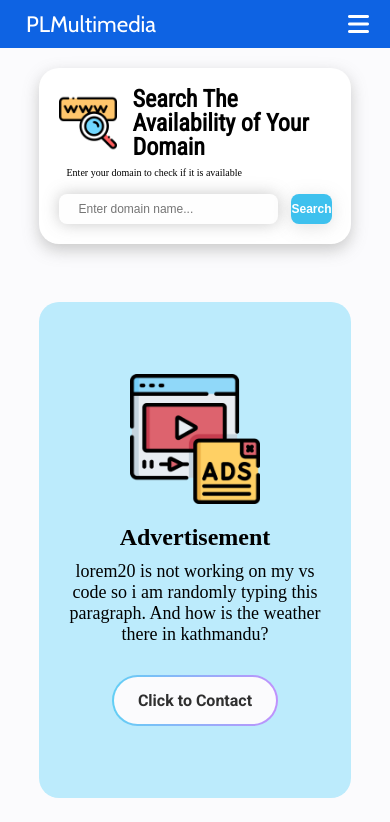
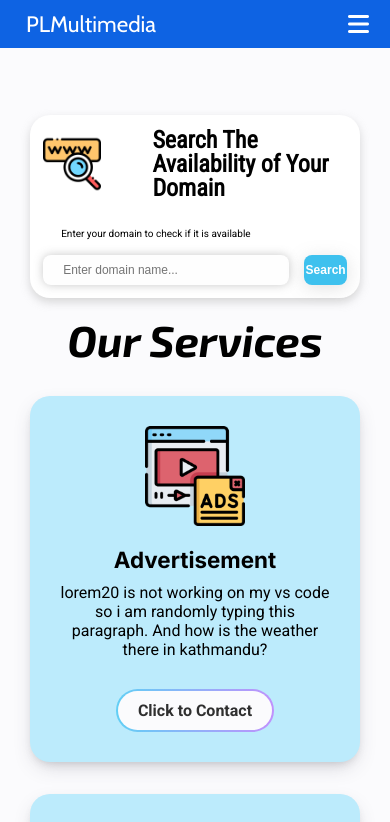
Before and after one commit to SDhakZ/PLMultimedia-Website, a React (Create React App) app: page /services in a window 390 px wide. Shown: the top 822 px of the page. Built offline with nearby package versions, Linux system fonts and the light colour scheme.

Commit message:
"Service-container responsiveness 2"

```diff
--- a/src/components/CSSmodules/NavBar.module.css
+++ b/src/components/CSSmodules/NavBar.module.css
@@ -56,7 +56,7 @@
 /* Active nav link styles */
 .nav-item .active {
   border-bottom: 3px solid white;
-  font-size: 1.5rem;
+  font-size: 1.4rem;
   font-weight: bold;
   bottom: 9px;
 }
@@ -90,7 +90,7 @@
 /*Responsive settings*/
 @media screen and (max-width: 1200px) {
   .navbar {
-    padding: 0 3.9rem;
+    padding: 0 3.5rem;
   }
 
   .nav-item .active {
--- a/src/components/CSSmodules/Services.module.css
+++ b/src/components/CSSmodules/Services.module.css
@@ -1,7 +1,38 @@
 /*Service and More Cards styling*/
+@import url("https://fonts.googleapis.com/css2?family=Exo+2:ital,wght@1,400;1,500;1,700&display=swap");
+
+.ServicesPage {
+  padding: 60px 160px;
+}
+
+/*Service Card section*/
+.serviceCardSection {
+  display: flex;
+  justify-content: space-evenly;
+  flex-wrap: wrap;
+  gap: 3rem 1.5rem;
+}
+
+.services-heading {
+  text-align: center;
+  font-family: "Exo 2";
+  font-weight: 600;
+  font-size: 60px;
+  margin-bottom: 64px;
+}
+
+.moreDetails {
+  font-family: "Inter";
+  font-weight: 600;
+  color: white;
+  cursor: pointer;
+  font-size: 3rem;
+  text-align: center;
+}
+
 .serviceCard {
-  height: 496px;
-  width: 360px;
+  padding: 45px 0px;
+  max-width: 360px;
   background-color: #bcebfc;
   border-radius: 20px;
   display: flex;
@@ -10,6 +41,8 @@
   justify-content: center;
   transition: 0.5s ease-in-out;
   cursor: pointer;
+  box-shadow: rgba(69, 69, 87, 0.25) 0px 8px 20px -5px,
+    rgba(134, 134, 134, 0.3) 0px 4px 8px -4px;
 }
 
 .serviceCard:hover {
@@ -22,8 +55,30 @@
 }
 
 .logo {
-  height: 140px;
   width: 140px;
+}
+
+.aboutLogo {
+  margin: 20px;
+  align-items: center;
+  display: flex;
+  flex-direction: column;
+  text-align: center;
+}
+
+.cardName {
+  font-family: "Inter";
+  font-size: 1.8rem;
+  font-weight: 700;
+  margin-top: 10px;
+}
+
+.cardDescription {
+  font-family: "Roboto";
+  padding: 10px;
+  font-weight: 400;
+  font-size: 1.1rem;
+  margin-top: 5px;
 }
 
 .contactButton {
@@ -31,8 +86,7 @@
   font-family: "Roboto";
   font-size: 1rem;
   font-weight: 600;
-  width: 166px;
-  height: 51px;
+  padding: 14px 18px;
   color: #2f2f2f;
   border: solid 2px transparent;
   background-image: linear-gradient(
@@ -60,101 +114,221 @@
   transform: translateY(-2px);
 }
 
-.serviceCard:hover .contactButton:active {
-  filter: brightness(1);
-}
-
-.aboutLogo {
-  margin: 20px;
-  align-items: center;
-  display: flex;
-  flex-direction: column;
-  text-align: center;
-}
-
-.cardName {
-  font-size: 26px;
-  font-style: bold;
-}
-
-.cardDescription {
-  padding: 10px;
-  font-size: 20px;
-}
-
-.moreDetails {
-  font-size: 70px;
-  font-weight: 700;
-  color: white;
-  text-align: center;
-}
-
-/*Service Card section*/
-.serviceCardSection {
-  display: flex;
-  justify-content: space-between;
-  flex-wrap: wrap;
-  gap: 3rem 1.5rem;
-}
-.services-container {
-  padding: 60px 140px;
-}
-
-/*Dual card optimization*/
-@media all and (max-width: 1398px) {
+@media all and (max-width: 1470px) {
   .serviceCardSection {
     display: flex;
     justify-content: center;
     flex-wrap: wrap;
-    gap: 4em 4em;
+    gap: 2.7rem 1.2rem;
   }
 
-  .services-container {
-    padding: 10% 10%;
+  .serviceCard {
+    padding: 37px 0px;
+    width: 300px;
+  }
+
+  .logo {
+    width: 115px;
+  }
+  .cardName {
+    font-family: "Inter";
+    font-size: 1.6rem;
+    margin-top: 7px;
+  }
+
+  .cardDescription {
+    font-family: "Roboto";
+    padding: 10px;
+    font-weight: 400;
+    font-size: 1rem;
+    margin-top: 5px;
+  }
+
+  .contactButton {
+    border-radius: 26px;
+    font-size: 1rem;
+    font-weight: 600;
+    padding: 10px 20px;
+  }
+}
+@media all and (max-width: 1270px) {
+  .services-heading {
+    font-size: 3.6rem;
+    margin-bottom: 55px;
+  }
+  .ServicesPage {
+    padding: 40px 80px;
+  }
+
+  .serviceCardSection {
+    display: flex;
+    justify-content: center;
+    flex-wrap: wrap;
+    gap: 2.7rem 1.2rem;
+  }
+  .logo {
+    width: 100px;
+  }
+
+  .serviceCard {
+    padding: 35px 0px;
+    width: 300px;
   }
 }
 
 /*single card optimization*/
 
 @media all and (max-width: 1070px) {
+  .services-heading {
+    font-size: 3.2rem;
+    margin-bottom: 40px;
+  }
+  .ServicesPage {
+    padding: 50px 30px;
+  }
   .serviceCard {
-    height: 538px;
-    width: 390px;
+    padding: 30px 0px;
+    width: 250px;
+  }
+  .cardName {
+    font-size: 18px;
+    margin-top: 7px;
   }
 
-  .serviceCard:hover {
-    transform: translateY(-5px);
+  .cardDescription {
+    padding: 10px;
+    font-size: 13px;
+    margin-top: 5px;
   }
 
   .logo {
-    height: 155px;
-    width: 155px;
+    width: 85px;
+  }
+
+  .contactButton {
+    font-size: 0.9rem;
+    padding: 8px 15px;
+  }
+}
+
+@media all and (max-width: 850px) {
+  .services-heading {
+    font-size: 2.7rem;
+    margin-bottom: 30px;
+  }
+  .serviceCardSection {
+    justify-content: space-evenly;
+    gap: 3rem 1.4rem;
+  }
+
+  .serviceCard {
+    padding: 45px 0px;
+    width: 270px;
+  }
+  .cardName {
+    font-family: "Inter";
+    font-size: 1.3rem;
+    margin-top: 0px;
+  }
+
+  .cardDescription {
+    padding: 7px;
+    font-size: 14px;
+    margin-top: 0px;
+  }
+
+  .logo {
+    width: 100px;
+    margin-bottom: 0;
+  }
+
+  .contactButton {
+    font-size: 1rem;
+    padding: 9px 16px;
   }
 }
 
 /*Mobile optimization*/
-@media all and (max-width: 600px) {
-  .serviceCard {
-    height: 496px;
-    width: 360px;
+@media all and (max-width: 450px) {
+  .ServicesPage {
+    padding: 60px 30px;
+  }
+  .services-heading {
+    font-size: 2.7rem;
+    margin-bottom: 30px;
+  }
+  .serviceCardSection {
+    gap: 2rem 1.4rem;
   }
 
-  .serviceCard:hover {
-    transform: translateY(-5px);
+  .serviceCard {
+    padding: 30px 0px;
+    width: 100%;
+    min-width: 140px;
+  }
+  .cardName {
+    font-family: "Inter";
+    font-size: 1.4rem;
+    margin-top: 0px;
+  }
+
+  .cardDescription {
+    font-family: "Roboto";
+    padding: 10px;
+    font-weight: 400;
+    font-size: 1rem;
+    margin-top: 0px;
   }
 
   .logo {
-    height: 130px;
-    width: 130px;
+    width: 100px;
+    margin-bottom: 0;
   }
 
+  .contactButton {
+    font-size: 1rem;
+    padding: 10px 20px;
+    margin-top: 0;
+  }
+}
+
+@media all and (max-width: 350px) {
+  .ServicesPage {
+    padding: 60px 20px;
+  }
+  .services-heading {
+    font-size: 2.2rem;
+    margin-bottom: 20px;
+  }
+  .serviceCardSection {
+    gap: 1.4rem 1.4rem;
+  }
+
+  .serviceCard {
+    padding: 30px 0px;
+    width: 100%;
+    min-width: 140px;
+  }
   .cardName {
-    font-size: 24px;
-    font-style: bold;
+    font-size: 1.3rem;
+    margin-top: 0px;
   }
 
   .cardDescription {
+    font-family: "Roboto";
     padding: 10px;
-    font-size: 18px;
+    font-weight: 400;
+    font-size: 0.875rem;
+    margin-top: 0px;
+  }
+
+  .logo {
+    width: 90px;
+    margin-bottom: 0;
+  }
+
+  .contactButton {
+    font-size: 0.875rem;
+    padding: 9px 18px;
   }
 }
--- a/src/components/CSSmodules/domainSearch.module.css
+++ b/src/components/CSSmodules/domainSearch.module.css
@@ -1,15 +1,13 @@
 @import url("https://fonts.googleapis.com/css2?family=Roboto+Condensed&display=swap");
 
 .domainSearchSection {
-  margin-left: 10%;
-  margin-right: 10%;
-  margin-top: 5%;
+  margin-top: 2%;
   margin-bottom: 5%;
   display: flex;
   flex-direction: column;
-  padding: 5%;
+  padding: 4%;
   background: #ffffff;
-  box-shadow: 0px 6px 16px rgba(192, 192, 192, 0.85);
+  box-shadow: 0px 4px 10px rgba(165, 165, 165, 0.432);
   border-radius: 20px;
 }
 
@@ -19,22 +17,21 @@
 }
 
 .domHeadImg {
-  max-width: 94px;
+  max-width: 120px;
   max-height: 97px;
-  padding-right: 2em;
+  margin-right: 2.2rem;
 }
 
 .domHeadTitle {
   font-family: "Roboto Condensed", sans-serif;
-  font-style: normal;
   font-weight: 700;
-  font-size: 52px;
-  line-height: 72px;
+  font-size: 3.1rem;
 }
 
 .informUser {
-  padding: 15px;
-  font-size: 20px;
+  font-family: "Roboto", sans-serif;
+  margin: 20px 0 0 10px;
+  font-size: 16px;
 }
 
 .domFooter {
@@ -47,15 +44,19 @@
 
 .textField {
   width: 80%;
-  height: 60px;
+  height: 55px;
   margin-right: 5%;
-  font-size: 24px;
-  border-width: 0;
+  font-size: 1.3rem;
+  border: none;
   padding-left: 20px;
-  box-shadow: 0px 0px 16px rgba(192, 192, 192, 0.85);
+  box-shadow: 0px 0px 10px rgba(192, 192, 192, 0.85);
   border-radius: 10px;
   transition: all 0.4s;
   background: #fefefe;
+}
+
+.textField:focus {
+  outline-color: #3ec1ee;
 }
 
 .searchButton {
--- a/src/components/Pages/Services.jsx
+++ b/src/components/Pages/Services.jsx
@@ -12,6 +12,7 @@ function Services() {
       <DomainSearch />
 
       <div className={ServicesCSS["services-container"]}>
+        <h1 className={ServicesCSS["services-heading"]}>Our Services</h1>
         <div className={ServicesCSS.serviceCardSection}>
           <ServiceCard
             logo={require("../../logo/advertisement.png").default}
```
Also changed, not shown: 1 other file (tests, documents, lock files or other folders).
